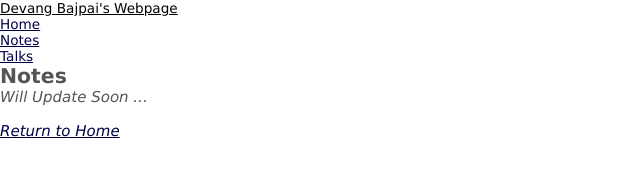
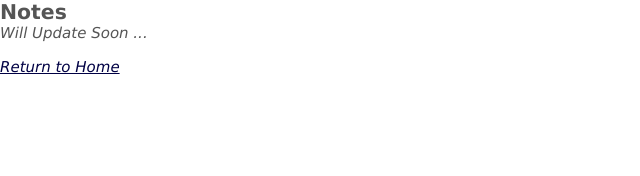
Before and after one commit to dbajpaimath/dbajpaimath.github.io, a plain HTML site: page Notes.html in a window 1280 px wide. Shown: the whole page, without its empty margins (0-640 px from the left). Drawn offline with Linux system fonts and the light colour scheme.

Commit message:
Update Notes.html

```diff
--- a/Notes.html
+++ b/Notes.html
@@ -10,16 +10,6 @@
 </head>
 
 <body>
-	<nav class="navbar">
-
-  <ul>
-  	<li><a href="https://dbajpaimath.github.io/">Devang Bajpai's Webpage</a></li>
-    <li><a href="https://dbajpaimath.github.io/">Home</a></li>
-    <li><a href="#">Notes</a></li>
-    <li><a href="https://dbajpaimath.github.io/Talks.html">Talks</a></li>
-  </ul>
-</nav>
-
 
 	<h2>Notes</h2>
 
```
